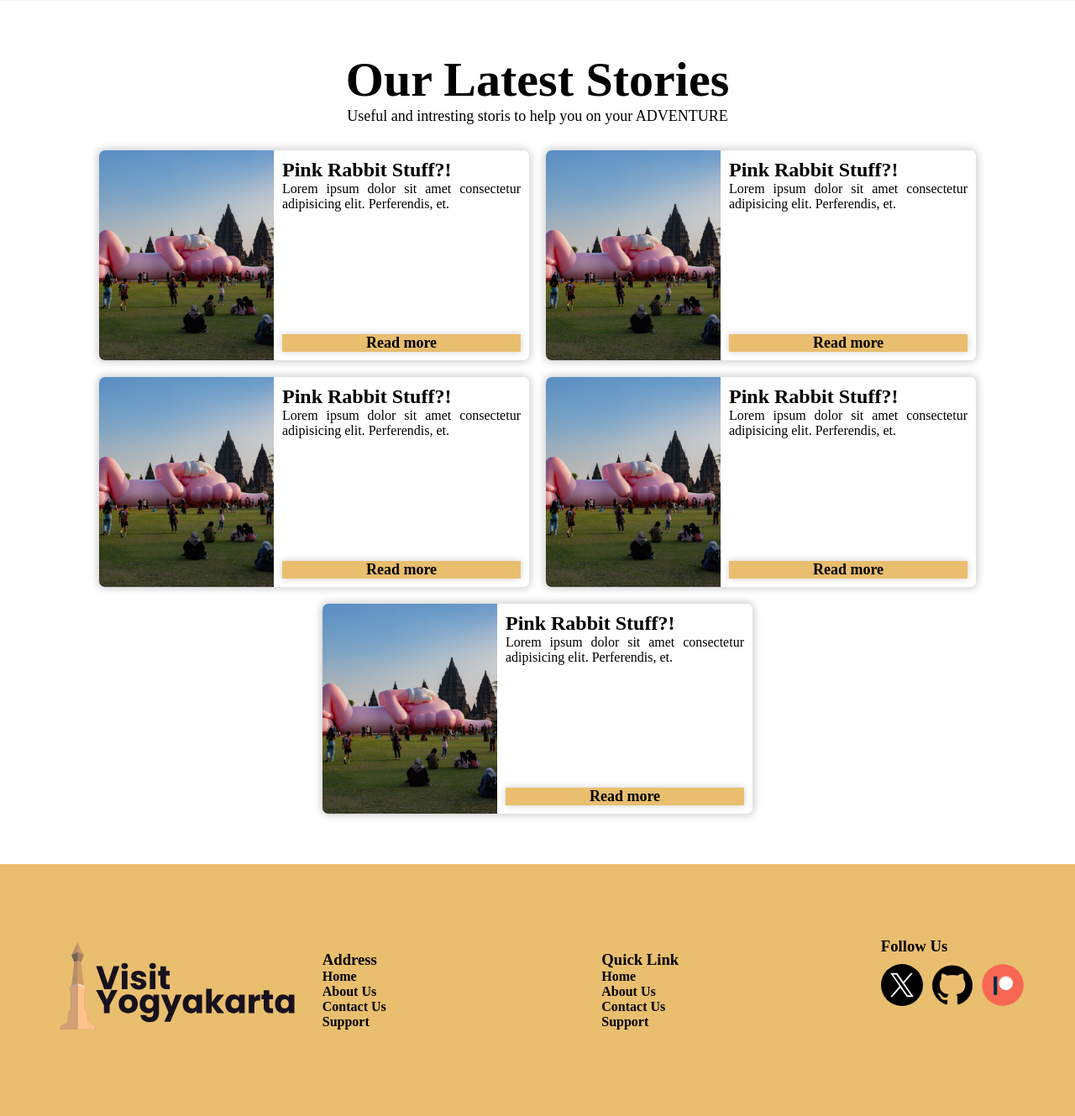
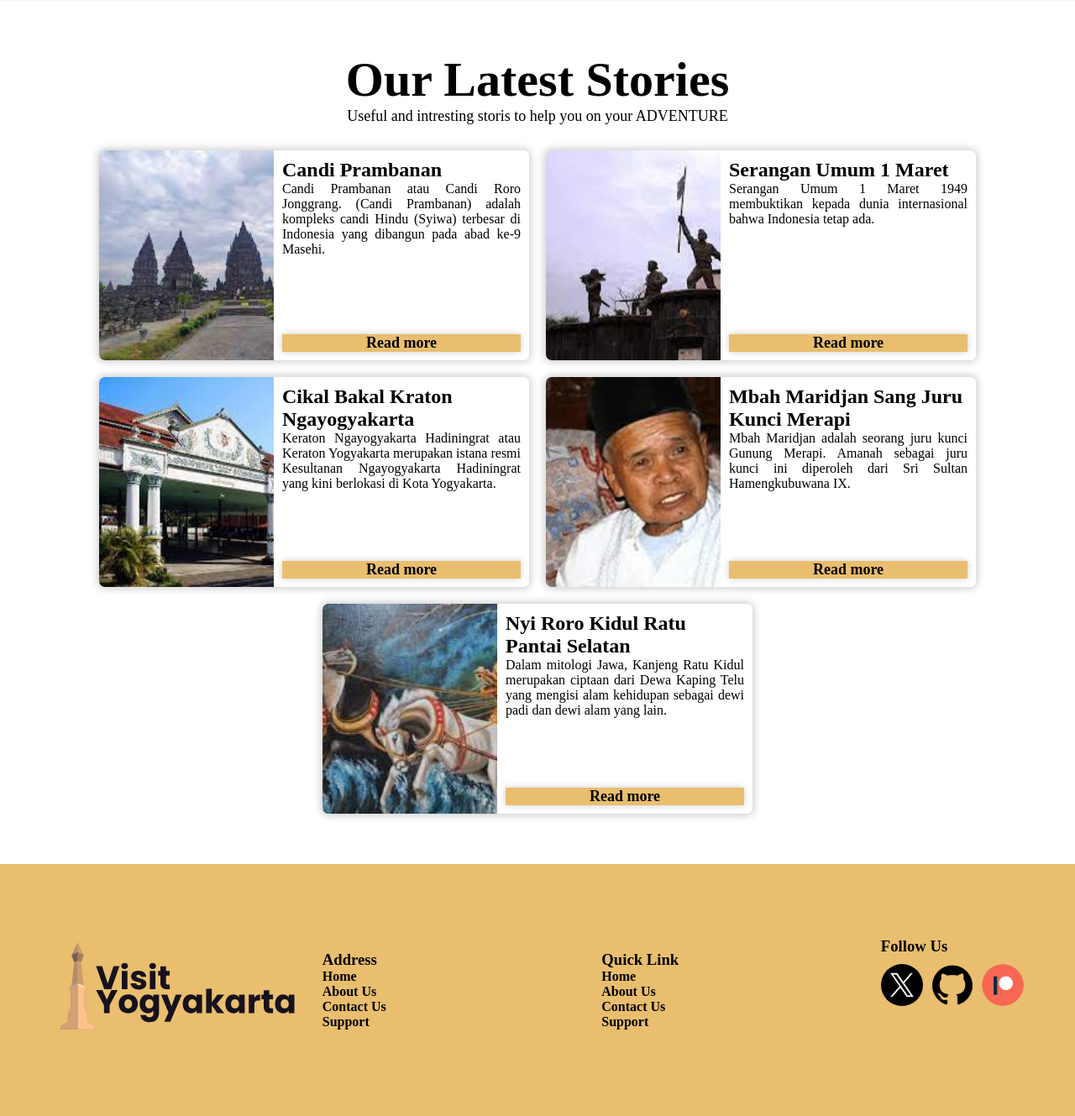
Before and after one commit to NexoCal/EXPO-2023, a PHP site: page / in a window 1280 px wide. Shown: the part 2841-4170 px from the top of the page at 84% size. Run offline with PHP 8.4, Linux system fonts and the light colour scheme; data comes from the database, SQL or seed files in the repository; some web fonts are replaced.

Commit message:
connected stories with database [do more later]

```diff
--- a/index.php
+++ b/index.php
@@ -207,7 +207,7 @@ include "databasekey.php";
                             <div class="Event-img-frame">
                                 <img src="assets/image/Events/<?php echo $row['gambar']; ?> " alt="">
                             </div>
-                            <h3>Lito Fest</h3>
+                            <h3><?php echo $row['judul']; ?></h3>
                             <p>Lorem ipsum dolor sit amet consectetur adipisicing elit.
                                 Molestias dolor vero et quae asperiores vitae.
                             </p>
@@ -233,60 +233,29 @@ include "databasekey.php";
                 <p align="center">Useful and intresting storis to help you on your ADVENTURE</p>
             </div>
             <div class="stories-container">
+                <?php
+                $result = mysqli_query($conn, "SELECT gambar,judul,deskripsi_story FROM `story` ORDER BY id_story DESC");
+                $limiter = 0;
+                while ($row = mysqli_fetch_array($result, MYSQLI_ASSOC)){
+                ?>
                 <div class="stories-card">
                     <div class="stories-image">
-                        <img src="assets/image/Stories/pinkbunnystuff.png" alt="">
+                        <img src="assets/image/Stories/<?php echo $row['gambar'];?>" alt="">
                     </div>
                     <div class="stories-content">
-                        <h2>Pink Rabbit Stuff?!</h2>
-                        <p style="text-align: justify;">Lorem ipsum dolor sit amet consectetur adipisicing elit. Perferendis, et.</p>
+                        <h2><?php echo $row['judul'];?></h2>
+                        <p style="text-align: justify;"><?php echo $row['deskripsi_story'];?></p>
                         <button>Read more</button>
                     </div>
                 </div>
 
-                <div class="stories-card">
-                    <div class="stories-image">
-                        <img src="assets/image/Stories/pinkbunnystuff.png" alt="">
-                    </div>
-                    <div class="stories-content">
-                        <h2>Pink Rabbit Stuff?!</h2>
-                        <p style="text-align: justify;">Lorem ipsum dolor sit amet consectetur adipisicing elit. Perferendis, et.</p>
-                        <button>Read more</button>
-                    </div>
-                </div>
-
-                <div class="stories-card">
-                    <div class="stories-image">
-                        <img src="assets/image/Stories/pinkbunnystuff.png" alt="">
-                    </div>
-                    <div class="stories-content">
-                        <h2>Pink Rabbit Stuff?!</h2>
-                        <p style="text-align: justify;">Lorem ipsum dolor sit amet consectetur adipisicing elit. Perferendis, et.</p>
-                        <button>Read more</button>
-                    </div>
-                </div>
-
-                <div class="stories-card">
-                    <div class="stories-image">
-                        <img src="assets/image/Stories/pinkbunnystuff.png" alt="">
-                    </div>
-                    <div class="stories-content">
-                        <h2>Pink Rabbit Stuff?!</h2>
-                        <p style="text-align: justify;">Lorem ipsum dolor sit amet consectetur adipisicing elit. Perferendis, et.</p>
-                        <button>Read more</button>
-                    </div>
-                </div>
-
-                <div class="stories-card">
-                    <div class="stories-image">
-                        <img src="assets/image/Stories/pinkbunnystuff.png" alt="">
-                    </div>
-                    <div class="stories-content">
-                        <h2>Pink Rabbit Stuff?!</h2>
-                        <p style="text-align: justify;">Lorem ipsum dolor sit amet consectetur adipisicing elit. Perferendis, et.</p>
-                        <button>Read more</button>
-                    </div>
-                </div>
+                <?php
+                $limiter = $limiter + 1;
+                if ($limiter == 5){
+                    break;
+                }
+                };
+                ?>
 
             </div>
         </div>
@@ -321,17 +290,17 @@ include "databasekey.php";
             <h3>Follow Us</h3>
             <div class="foot-logo">
                 <div class="logo-container">
-                    <img src="Logo-X.webp" alt="">
+                    <img src="assets/image/Logo/Logo-X.webp" alt="">
 
                 </div>
 
                 <div class="logo-container">
-                    <img src="GitHub_Invertocat_Logo.svg.png" alt="">
+                    <img src="assets/image/Logo/GitHub_Invertocat_Logo.svg.png" alt="">
 
                 </div>
 
                 <div class="logo-container">
-                    <img src="patreon-creators-patreon.png" alt="">
+                    <img src="assets/image/Logo/patreon-creators-patreon.png" alt="">
 
                 </div>
 
```
